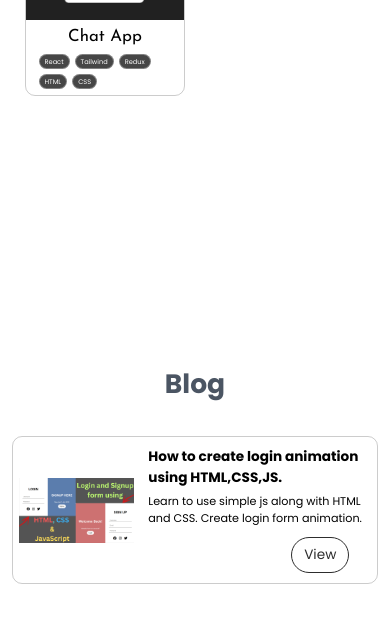
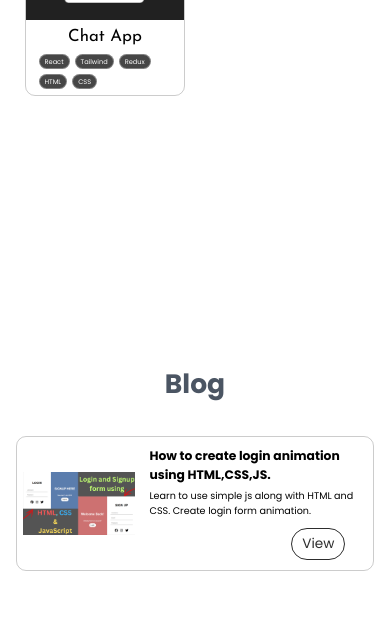
Before and after one commit to cyruu/cyfolio, a React (Vite) app: page / in a window 390 px wide. Shown: the part 2023-2645 px from the top of the page. Built offline with nearby package versions, Linux system fonts and the light colour scheme.

Commit message:
pramit responsive

```diff
--- a/src/css/blog.css
+++ b/src/css/blog.css
@@ -85,16 +85,35 @@
 .blogitem:hover {
   background-color: rgba(0, 0, 0, 0.1);
 }
-/* hamro mobile */
-@media only screen and (width < 396px) {
+/* pramit */
+@media only screen and (width < 376px) {
+  #projectitile {
+    background-color: red;
+  }
+  .project {
+    margin: 0px 0px 20px 18px;
+  }
   .blogname {
-    font-size: 0.85rem;
+    font-size: 0.72rem;
   }
   .blogsmall {
-    font-size: 0.7rem;
+    font-size: 0.6rem;
+  }
+}
+/* hamro mobile */
+@media only screen and (376px< width < 396px) {
+  .blogname {
+    font-size: 0.77rem;
+  }
+  .blogsmall {
+    font-size: 0.6rem;
   }
   .project {
     margin: 0px 0px 20px 25px;
+  }
+  .blogbutton {
+    font-size: 0.7;
+    padding: 3px 7px;
   }
 }
 /* aaus */
@@ -111,6 +130,10 @@
 }
 /* phone */
 @media only screen and (max-width: 431px) {
+  .blogbutton {
+    font-size: 0.75;
+    padding: 5px 10px;
+  }
   #blogtitle {
     font-size: 1.66rem;
   }
@@ -125,7 +148,7 @@
     align-items: center;
   }
   .blogitem {
-    width: 94%;
+    width: 92%;
     margin: 0;
     margin-bottom: 20px;
     min-height: 100px;
```
